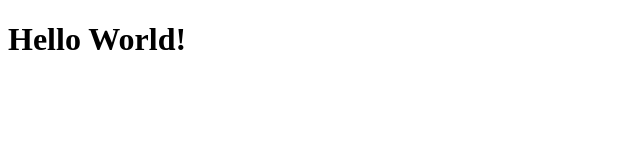
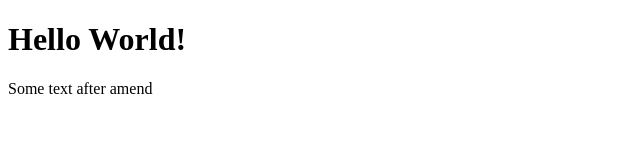
Before and after one commit to tornikeept/git_practice_2, a plain HTML site: page index.html in a window 1280 px wide. Shown: the whole page, without its empty margins (0-640 px from the left). Drawn offline with Linux system fonts and the light colour scheme.

Commit message:
started task four * updated after amend

```diff
--- a/index.html
+++ b/index.html
@@ -6,5 +6,8 @@
 </head>
 <body>
   <h1>Hello World!</h1>
+  <p>
+    Some text after amend
+  </p>
 </body>
 </html>
```
